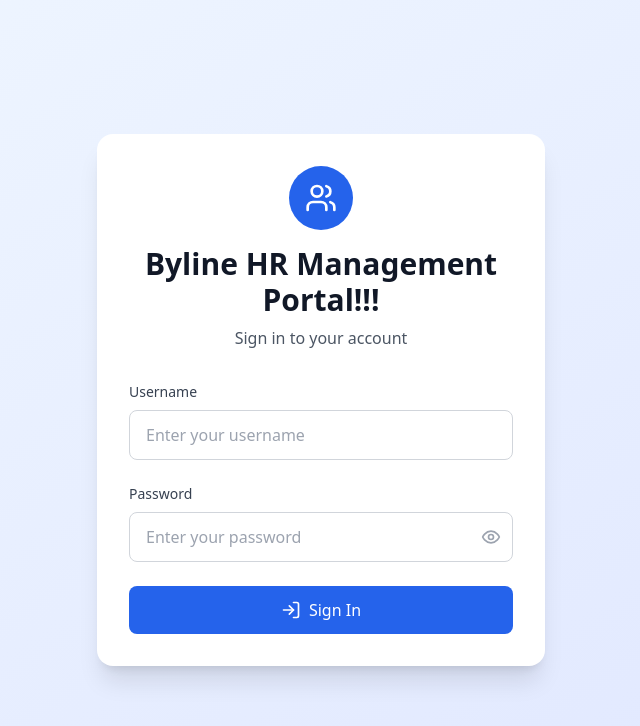
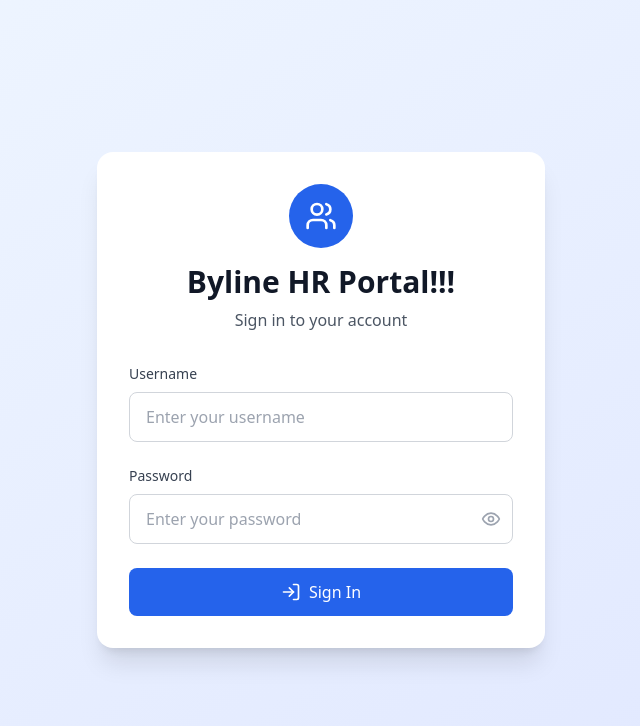
Before and after one commit to zakishaikh1193/hr-workflow-management, a React (Vite) app: page /login in a window 1280 px wide. Shown: the top 726 px of the page, without its empty margins (319-959 px from the left). Built offline with nearby package versions, Linux system fonts and the light colour scheme; no server answers.

Commit message:
Update header text in Login component- Mahendra
Title Headline changes

```diff
--- a/src/components/Login.tsx
+++ b/src/components/Login.tsx
@@ -44,7 +44,7 @@ export default function Login() {
             <div className="mx-auto h-16 w-16 bg-blue-600 rounded-full flex items-center justify-center mb-4">
               <Users className="h-8 w-8 text-white" />
             </div>
-            <h2 className="text-3xl font-bold text-gray-900">Byline HR Management Portal!!!</h2>
+            <h2 className="text-3xl font-bold text-gray-900">Byline HR Portal!!!</h2>
             <p className="text-gray-600 mt-2">Sign in to your account</p>
           </div>
 
```
